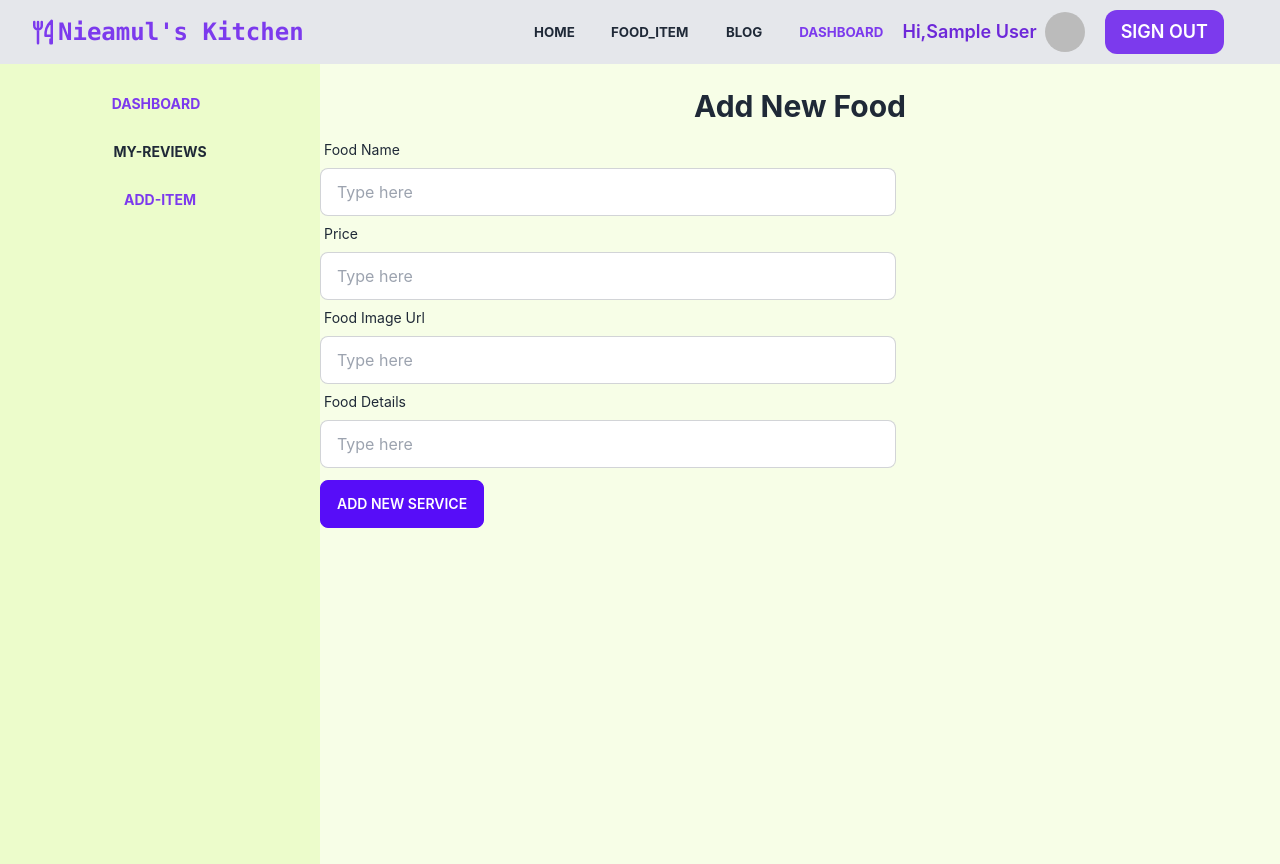
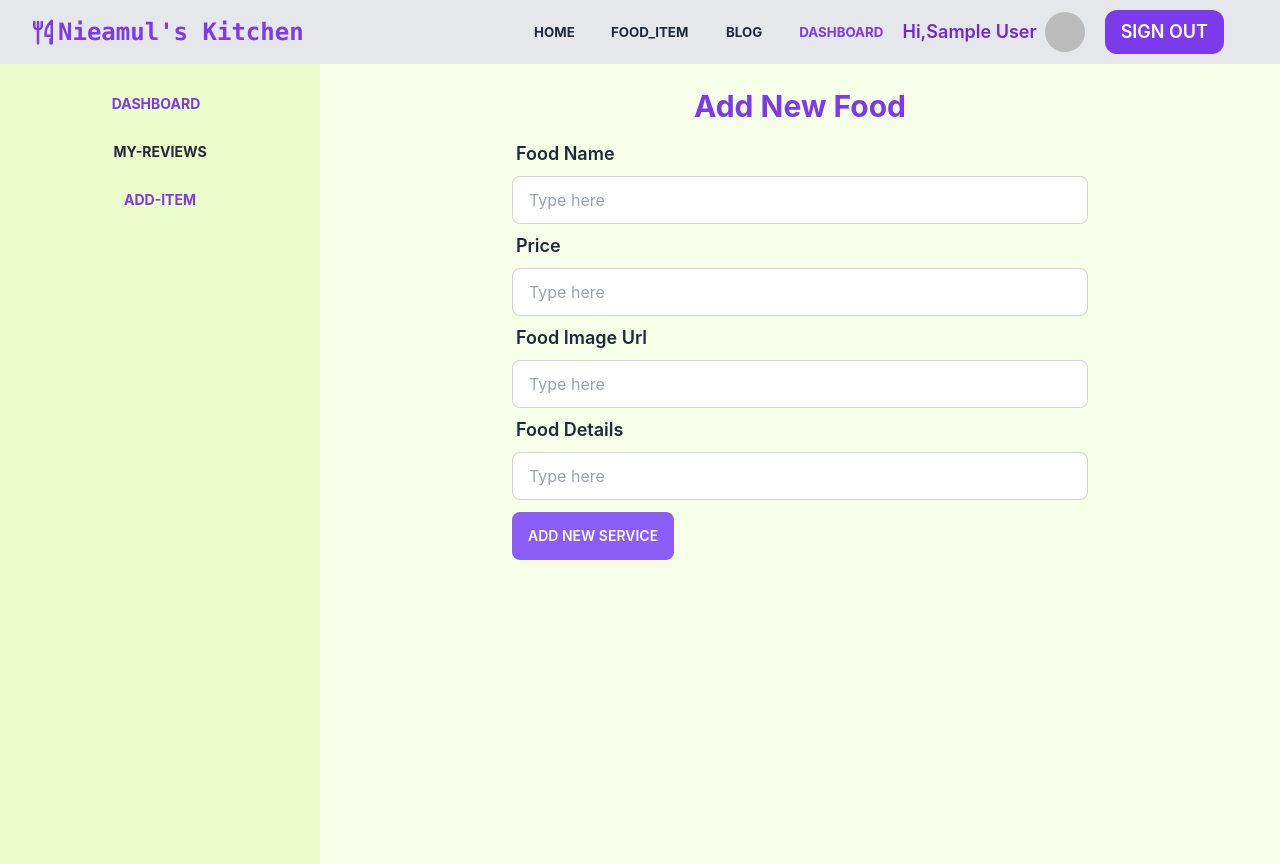
Before and after one commit to NieamulKabir/cloudKitchen-review, a React (Create React App) app: page /dashboard/addservice in a window 1280 px wide. Built offline with nearby package versions, Linux system fonts and the light colour scheme; no server answers; sample sign-in values are in the browser's storage.

Commit message:
add-item

```diff
--- a/src/Pages/AddService/AddService.js
+++ b/src/Pages/AddService/AddService.js
@@ -44,35 +44,35 @@ const AddService = () => {
     }
     return (
         <div className='max-w-screen-xl mx-auto '>
-            <h1 className='text-3xl font-bold text-center mt-6 mb-2'>Add New Food</h1>
-            <div className=' flex items-center justify-center w-[60%]'>
+            <h1 className='text-3xl font-bold text-center mt-6 mb-2 text-violet-600'>Add New Food</h1>
+            <div className='mx-auto flex items-center justify-center w-[60%]'>
 
                 <form className='w-full flex-col items-center' onSubmit={handleAddService}>
                     <div className="form-control w-full ">
                         <label className="label">
-                            <span className="label-text">Food Name</span>
+                            <span className="label-text text-lg font-semibold">Food Name</span>
                         </label>
                         <input name='foodname' type="text" placeholder="Type here" className="input input-bordered w-full " />
 
                         <label className="label">
-                            <span className="label-text">Price</span>
+                            <span className="label-text text-lg font-semibold">Price</span>
                         </label>
                         <input name='price' type="text" placeholder="Type here" className="input input-bordered w-full " />
 
                         <label className="label">
-                            <span className="label-text">Food Image Url</span>
+                            <span className="label-text text-lg font-semibold">Food Image Url</span>
                         </label>
                         <input name='img' type="text" placeholder="Type here" className="input input-bordered w-full" />
 
                         <label className="label">
-                            <span className="label-text">Food Details</span>
+                            <span className="label-text text-lg font-semibold">Food Details</span>
                         </label>
                         <input name='details' type="text" placeholder="Type here" className="input input-bordered w-full" />
 
 
 
                     </div>
-                    <button className='btn btn-primary my-3' type="submit">
+                    <button className='btn bg-violet-500 border-0 hover:bg-gray-300 hover:text-black my-3' type="submit">
                         Add New Service
                     </button>
                 </form>
```
